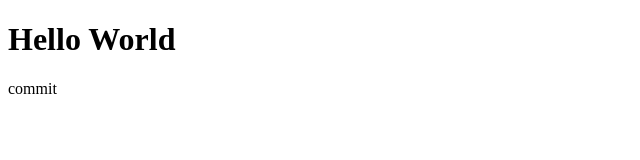
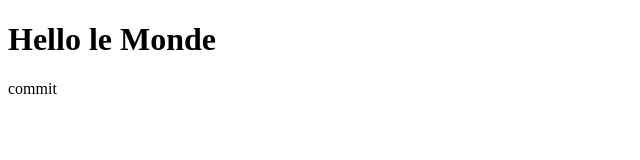
Before and after one commit to dufourtristan35-hash/demo-git-2533838, a plain HTML site: page index.html in a window 1280 px wide. Shown: the whole page, without its empty margins (0-640 px from the left). Drawn offline with Linux system fonts and the light colour scheme.

Commit message:
Update index.html

```diff
--- a/index.html
+++ b/index.html
@@ -8,7 +8,7 @@
 <body>
     <header>
         <h1>
-            Hello World
+            Hello le Monde
         </h1>
         <p>commit</p>
     </header>
```
